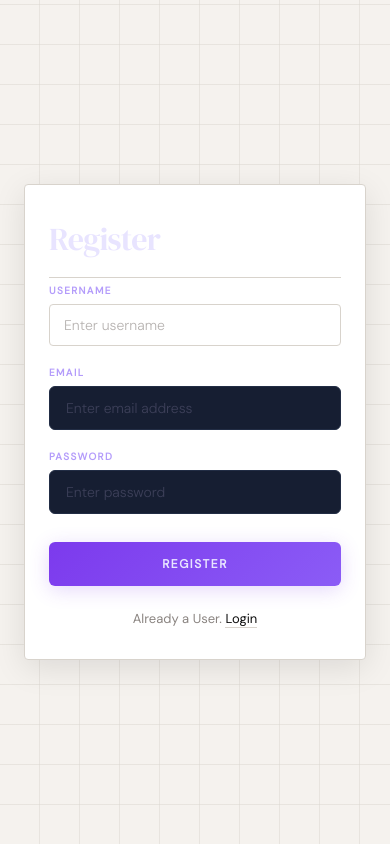
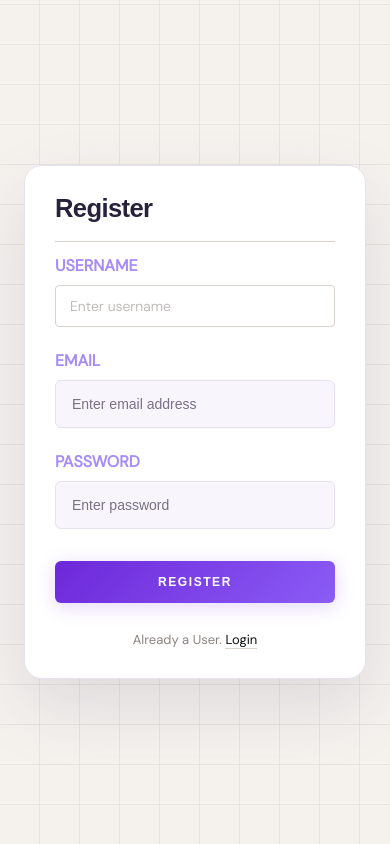
Before and after one commit to Nortcele7/Job-Skill-Match-Project, a React app in the folder frontend/: page /register in a window 390 px wide. Built offline with nearby package versions, Linux system fonts and the light colour scheme; no server answers; the HTML template or start-up script is replaced by a standard one.

Commit message:
update: jsx and scss for output page

```diff
--- a/frontend/src/features/ai/ai.form.scss
+++ b/frontend/src/features/ai/ai.form.scss
@@ -3,30 +3,28 @@
 // Left Nav | Main Content | Right Score Sidebar
 // ============================================================
 
-@import url('https://fonts.googleapis.com/css2?family=DM+Serif+Display:ital@0;1&family=DM+Sans:opsz,wght@9..40,300;400;500;600;700&display=swap');
+// ── Tokens ───────────────────────────────────────────────────
+$navy:          #f8f7fc;
+$navy-mid:      #ffffff;
+$navy-card:     #f8f6fc;
+$navy-card2:    #f0edfa;
+$navy-border:   #e6e0f0;
+$navy-border2:  #cfc5e4;
 
-// ── Tokens ───────────────────────────────────────────────────
-$navy:          #0b0f1c;
-$navy-mid:      #10162a;
-$navy-card:     #161e32;
-$navy-card2:    #1c2540;
-$navy-border:   #222d45;
-$navy-border2:  #2a3856;
+$purple:        #6d28d9;
+$purple-soft:   #a78bfa;
+$purple-glow:   rgba(109, 40, 217, .18);
+$purple-dim:    rgba(109, 40, 217, .08);
+$lavender:      #6d28d9;
+$lavender-dim:  rgba(167, 139, 250, .18);
 
-$purple:        #7c3aed;
-$purple-soft:   #8b5cf6;
-$purple-glow:   rgba(124, 58, 237, .20);
-$purple-dim:    rgba(124, 58, 237, .08);
-$lavender:      #a78bfa;
-$lavender-dim:  rgba(167, 139, 250, .12);
+$frost:         #27213b;
+$frost-mid:     #5f5870;
+$frost-dim:     #787086;
 
-$frost:         #e8e4ff;
-$frost-mid:     #b0abcf;
-$frost-dim:     #6b6888;
-
-$success:       #22c55e;
-$warning:       #f59e0b;
-$danger:        #ef4444;
+$success:       #6d28d9;
+$warning:       #a16207;
+$danger:        #b42318;
 
 $radius-sm:     6px;
 $radius-md:     10px;
@@ -36,15 +34,14 @@ $transition:    200ms cubic-bezier(.4, 0, .2, 1);
   font-size: 10px;
   font-weight: 700;
   letter-spacing: .14em;
-  text-transform: uppercase;
 }
 
 *, *::before, *::after { box-sizing: border-box; margin: 0; padding: 0; }
-:root { color-scheme: dark; }
+:root { color-scheme: light; }
 
 body {
   background: $navy;
-  font-family: 'DM Sans', sans-serif;
+  font-family: 'Sora', sans-serif;
   color: $frost;
 }
 
@@ -52,58 +49,121 @@ body {
 // INPUT VIEW — before report exists
 // ════════════════════════════════════════════════════════════
 main.input-view {
-  display: flex;
-  align-items: center;
-  justify-content: center;
+  display: block;
   min-height: 100vh;
   background: $navy;
   background-image:
-    radial-gradient(ellipse at 30% 20%, rgba($purple, .10) 0%, transparent 50%),
-    radial-gradient(ellipse at 80% 80%, rgba(#1e3a8a, .08) 0%, transparent 50%);
-  padding: 32px;
+    radial-gradient(ellipse at 12% 10%, rgba($purple-soft, .25) 0%, transparent 38%),
+    radial-gradient(ellipse at 88% 90%, rgba($purple, .1) 0%, transparent 34%);
+  padding: clamp(32px, 6vw, 88px) clamp(20px, 8vw, 140px);
 }
 
 .form-container {
   width: 100%;
-  max-width: 460px;
+  max-width: 1100px;
+  margin: 0 auto;
+  padding: clamp(30px, 5vw, 64px);
+  background: $navy-mid;
+  border: 1px solid $navy-border;
+  border-radius: 18px;
+  box-shadow: 0 28px 70px rgba(54, 38, 91, .12);
 
   h1 {
-    font-family: 'DM Serif Display', Georgia, serif;
-    font-size: 2rem;
-    font-weight: 400;
+    font-family: 'Sora', sans-serif;
+    font-size: clamp(1.6rem, 3vw, 2.25rem);
+    font-weight: 600;
     color: $frost;
     letter-spacing: -.025em;
-    line-height: 1.15;
-    margin-bottom: 6px;
+    line-height: 1;
+    margin-bottom: 14px;
+  }
+
+  .form-heading {
+    max-width: 760px;
+    margin-bottom: 48px;
+  }
+
+  .product-kicker {
+    @include tag-label;
+    display: block;
+    text-align: center;
+    color: $purple;
+    margin-bottom: 22px;
+    font-size: clamp(1.7rem, 3.5vw, 2.4rem);
+    font-weight: 700;
+    letter-spacing: .08em;
+    line-height: 1.2;
   }
 
   .form-subtitle {
-    font-size: 13px;
-    color: $frost-dim;
-    font-weight: 300;
-    margin-bottom: 32px;
+    max-width: 65ch;
+    font-size: 15px;
+    color: $frost-mid;
+    font-weight: 400;
+    line-height: 1.7;
   }
 
-  form { display: flex; flex-direction: column; gap: 20px; }
+  form {
+    display: grid;
+    grid-template-columns: minmax(0, 1.3fr) minmax(280px, .7fr);
+    gap: 30px 42px;
+    align-items: start;
+  }
+
+  form .input-group:nth-child(1) {
+    grid-column: 1;
+    grid-row: 1;
+  }
+
+  form .input-group:nth-child(2) {
+    grid-column: 2;
+    grid-row: 1 / span 2;
+  }
+
+  form .input-group:nth-child(3) {
+    grid-column: 1;
+    grid-row: 2;
+  }
+
+  form .primary-button {
+    grid-column: 1 / -1;
+    max-width: 360px;
+  }
+}
+
+main.input-view .form-container {
+  color: $frost;
 }
 
 .input-group {
   display: flex;
   flex-direction: column;
-  gap: 7px;
+  gap: 8px;
 
   label {
     @include tag-label;
-    color: $lavender;
-    opacity: .85;
+    color: $purple-soft;
+    opacity: 1;
+    font-size: 16px;
+    font-weight: 700;
+    letter-spacing: normal;
+    line-height: 1.3;
+  }
+
+  .field-hint {
+    color: $frost-mid;
+    font-size: 13px;
+    line-height: 1.5;
+    margin-bottom: 4px;
   }
 
   input[type="text"],
   input[type="email"],
-  input[type="password"] {
+  input[type="password"],
+  textarea {
     width: 100%;
     padding: 12px 16px;
-    font-family: 'DM Sans', sans-serif;
+    font-family: 'Sora', sans-serif;
     font-size: 14px;
     font-weight: 300;
     color: $frost;
@@ -111,9 +171,11 @@ main.input-view {
     border: 1px solid $navy-border;
     border-radius: $radius-sm;
     outline: none;
+    resize: vertical;
+    line-height: 1.6;
     transition: border-color $transition, box-shadow $transition;
 
-    &::placeholder { color: $frost-dim; opacity: .45; }
+    &::placeholder { color: $frost-dim; opacity: 1; }
     &:hover:not(:focus) { border-color: $navy-border2; }
     &:focus {
       border-color: $purple-soft;
@@ -123,9 +185,9 @@ main.input-view {
 
   input[type="file"] {
     width: 100%;
-    font-family: 'DM Sans', sans-serif;
+    font-family: 'Sora', sans-serif;
     font-size: 12px;
-    color: $frost-dim;
+    color: $frost-mid;
     background: $navy-card;
     border: 1.5px dashed $navy-border2;
     border-radius: $radius-sm;
@@ -137,7 +199,7 @@ main.input-view {
     &:focus { outline: none; border-color: $purple-soft; box-shadow: 0 0 0 3px $purple-glow; }
 
     &::-webkit-file-upload-button {
-      font-family: 'DM Sans', sans-serif;
+      font-family: 'Sora', sans-serif;
       font-size: 10px;
       font-weight: 700;
       letter-spacing: .1em;
@@ -150,7 +212,7 @@ main.input-view {
       margin-right: 14px;
       cursor: pointer;
       transition: background $transition;
-      &:hover { background: $purple-soft; }
+      &:hover { background: $purple-soft; color: $navy; }
     }
   }
 }
@@ -158,13 +220,13 @@ main.input-view {
 .primary-button {
   width: 100%;
   padding: 14px 24px;
-  font-family: 'DM Sans', sans-serif;
+  font-family: 'Sora', sans-serif;
   font-size: 12px;
   font-weight: 700;
   letter-spacing: .13em;
   text-transform: uppercase;
-  color: $frost;
-  background: linear-gradient(135deg, $purple 0%, $purple-soft 100%);
+  color: #ffffff;
+  background: linear-gradient(135deg, $purple 0%, #8b5cf6 100%);
   border: none;
   border-radius: $radius-sm;
   cursor: pointer;
@@ -206,7 +268,8 @@ main.input-view {
   .nav-label {
     @include tag-label;
     color: $frost-dim;
-    letter-spacing: .22em;
+    font-size: 30px;
+    font-family: 'Sora', sans-serif;
     padding: 0 22px 20px;
     border-bottom: 1px solid $navy-border;
     margin-bottom: 16px;
@@ -228,7 +291,7 @@ main.input-view {
 
     .nav-icon {
       font-size: 14px;
-      opacity: .55;
+      opacity: .9;
       flex-shrink: 0;
       transition: opacity $transition;
     }
@@ -241,7 +304,7 @@ main.input-view {
 
     &.active {
       background: $lavender-dim;
-      color: $lavender;
+      color: $purple;
       border-left-color: $purple-soft;
       font-weight: 500;
       .nav-icon { opacity: 1; }
@@ -263,7 +326,7 @@ main.input-view {
   margin-bottom: 30px;
 
   h2 {
-    font-family: 'DM Serif Display', Georgia, serif;
+    font-family: 'Sora', sans-serif;
     font-size: 1.6rem;
     font-weight: 400;
     color: $frost;
@@ -477,7 +540,7 @@ main.input-view {
         justify-content: center;
 
         .ring-number {
-          font-family: 'DM Serif Display', Georgia, serif;
+          font-family: 'Sora', sans-serif;
           font-size: 1.85rem;
           font-weight: 400;
           color: $frost;
@@ -570,4 +633,25 @@ main.input-view {
     gap: 24px;
   }
   .content-panel { padding: 24px 20px; }
+
+  main.input-view {
+    padding: 48px 24px;
+  }
+
+  .form-container form {
+    grid-template-columns: 1fr;
+    gap: 24px;
+  }
+
+  .form-container form .input-group:nth-child(1),
+  .form-container form .input-group:nth-child(2),
+  .form-container form .input-group:nth-child(3) {
+    grid-column: auto;
+    grid-row: auto;
+  }
+
+  .form-container form .primary-button {
+    grid-column: auto;
+    max-width: none;
+  }
 }
```
Also changed, not shown: frontend/src/features/ai/pages/interview.jsx (+19 -90 lines).
